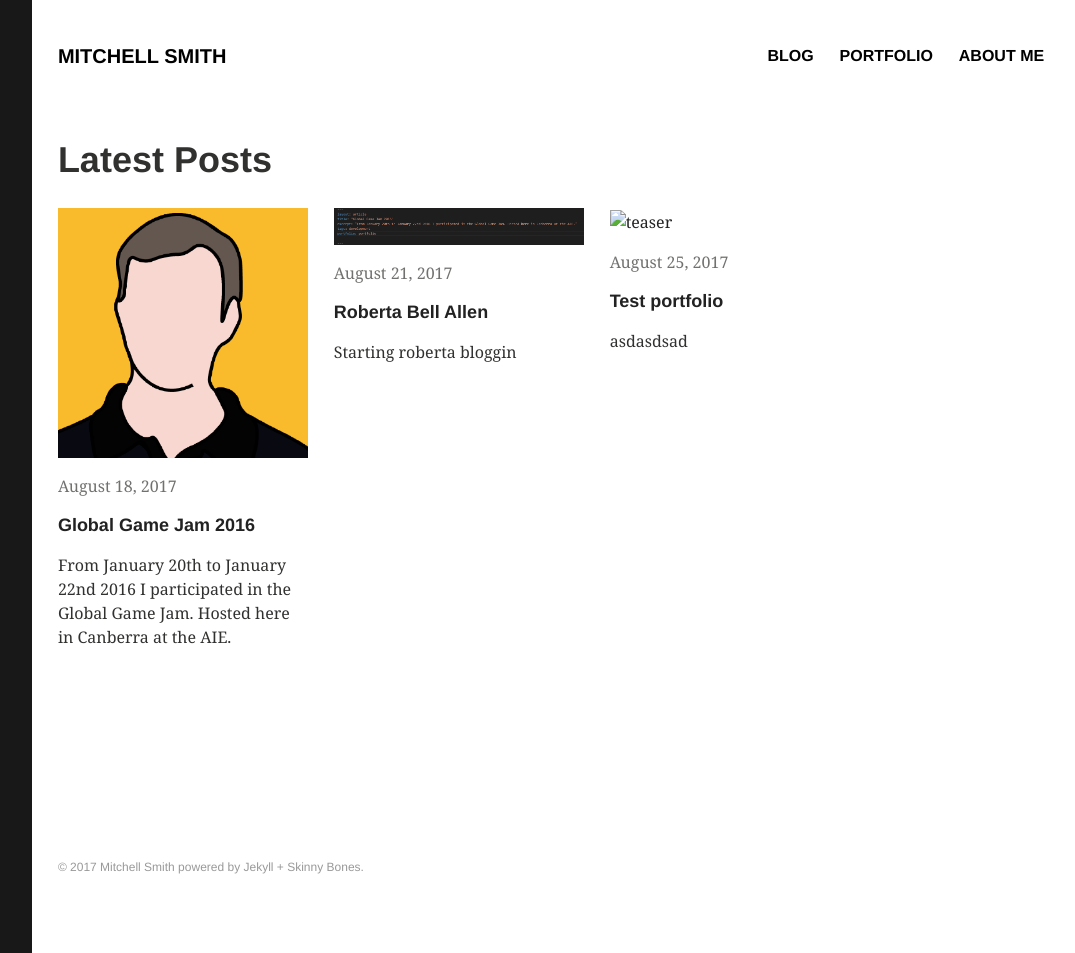
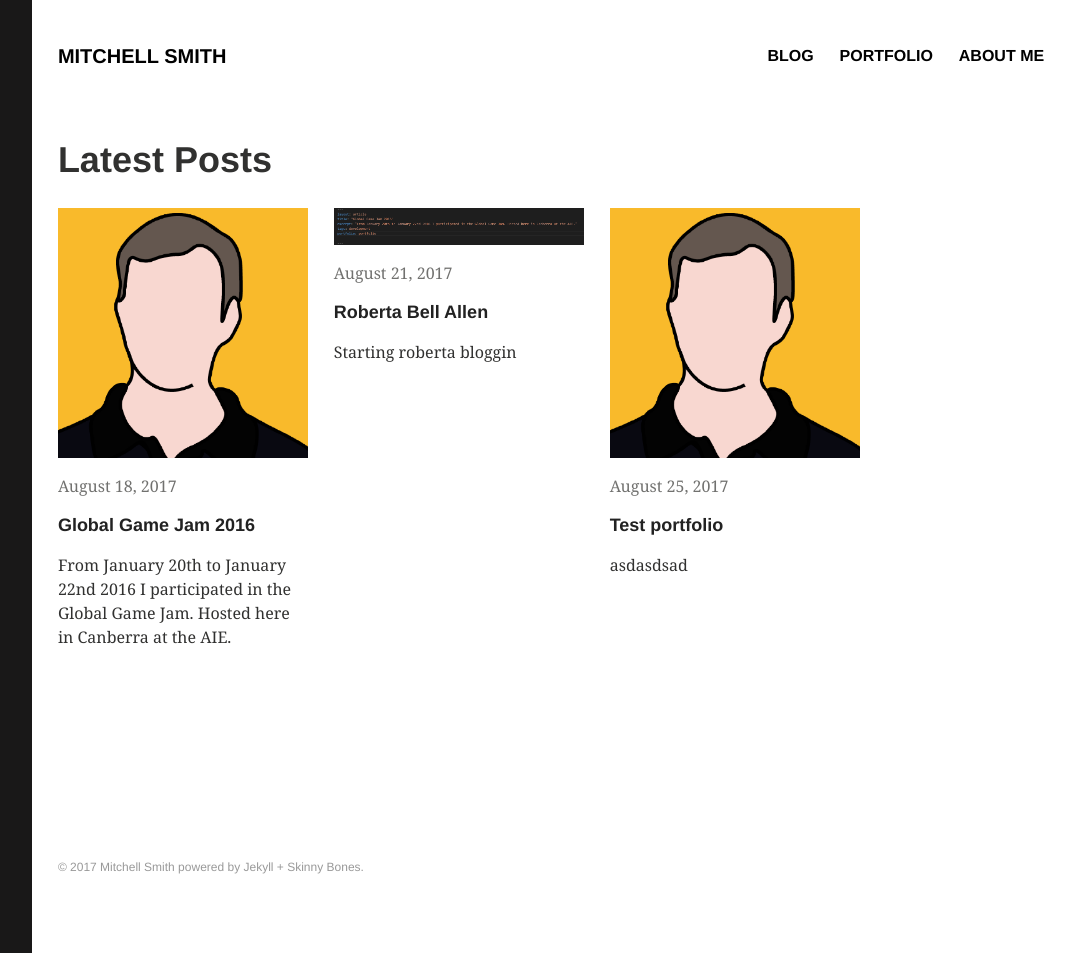
Before and after one commit to RandyMustache/RandyMustache.github.io, a Jekyll site: the page built from _pages/portflolio.md, in a window 1280 px wide and 953 px high. Shown: the whole window, without its empty margins (118-1193 px from the left). Built offline with Jekyll 4.4.1, drawn with Linux system fonts in a browser that asks for light colours.

Commit message:
Updated Test Portfolio

```diff
--- a/_portfolio/test-portfolio.markdown
+++ b/_portfolio/test-portfolio.markdown
@@ -4,7 +4,7 @@ date: 2017-08-25 14:02:00 +10:00
 image:
   path: "/uploads/home-roles.PNG"
   feature: "/uploads/home-roles.PNG"
-  teaser: "/uploads/home-roles.PNG"
+  teaser:
 layout: article
 ---
 
```
